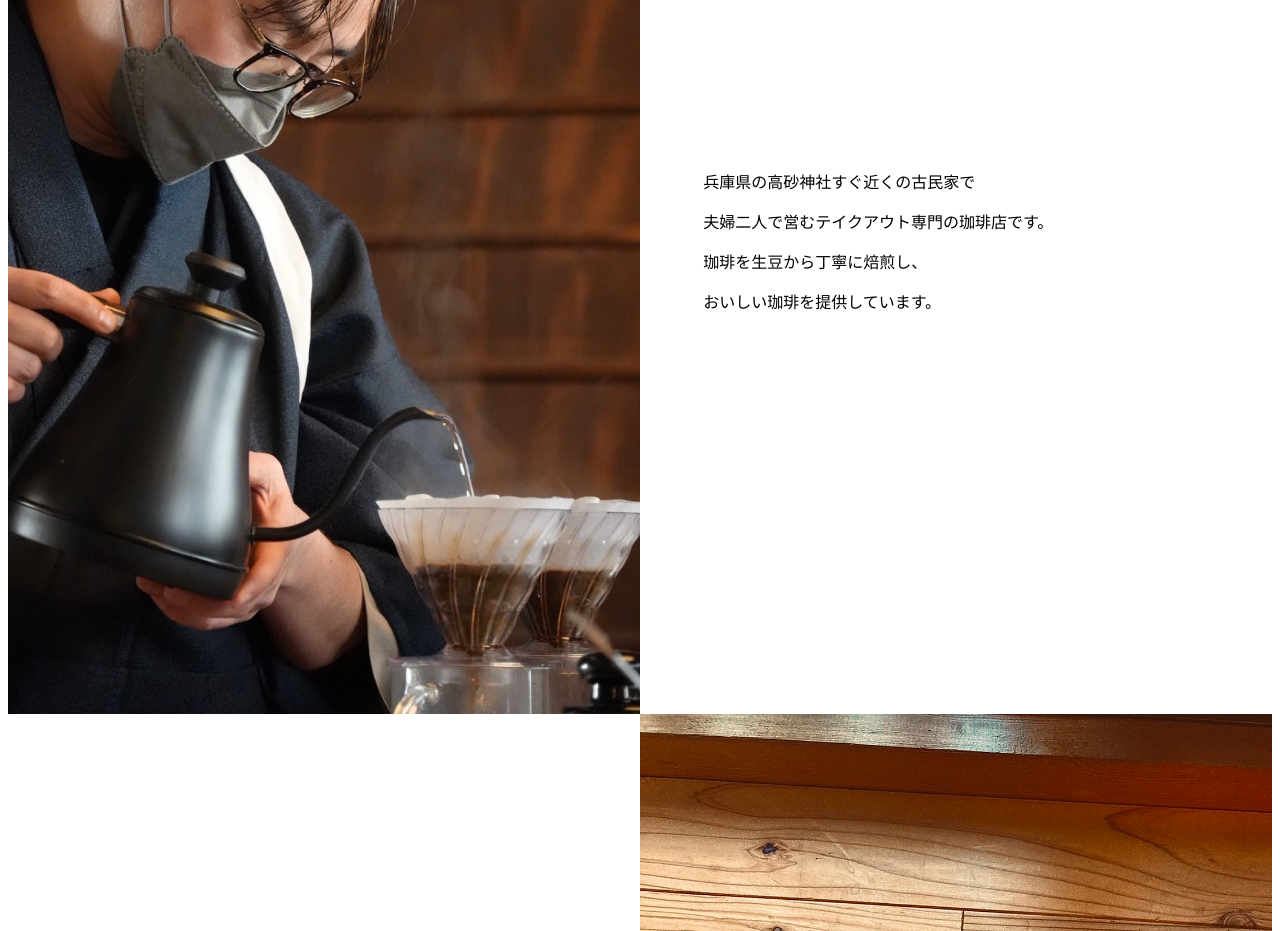
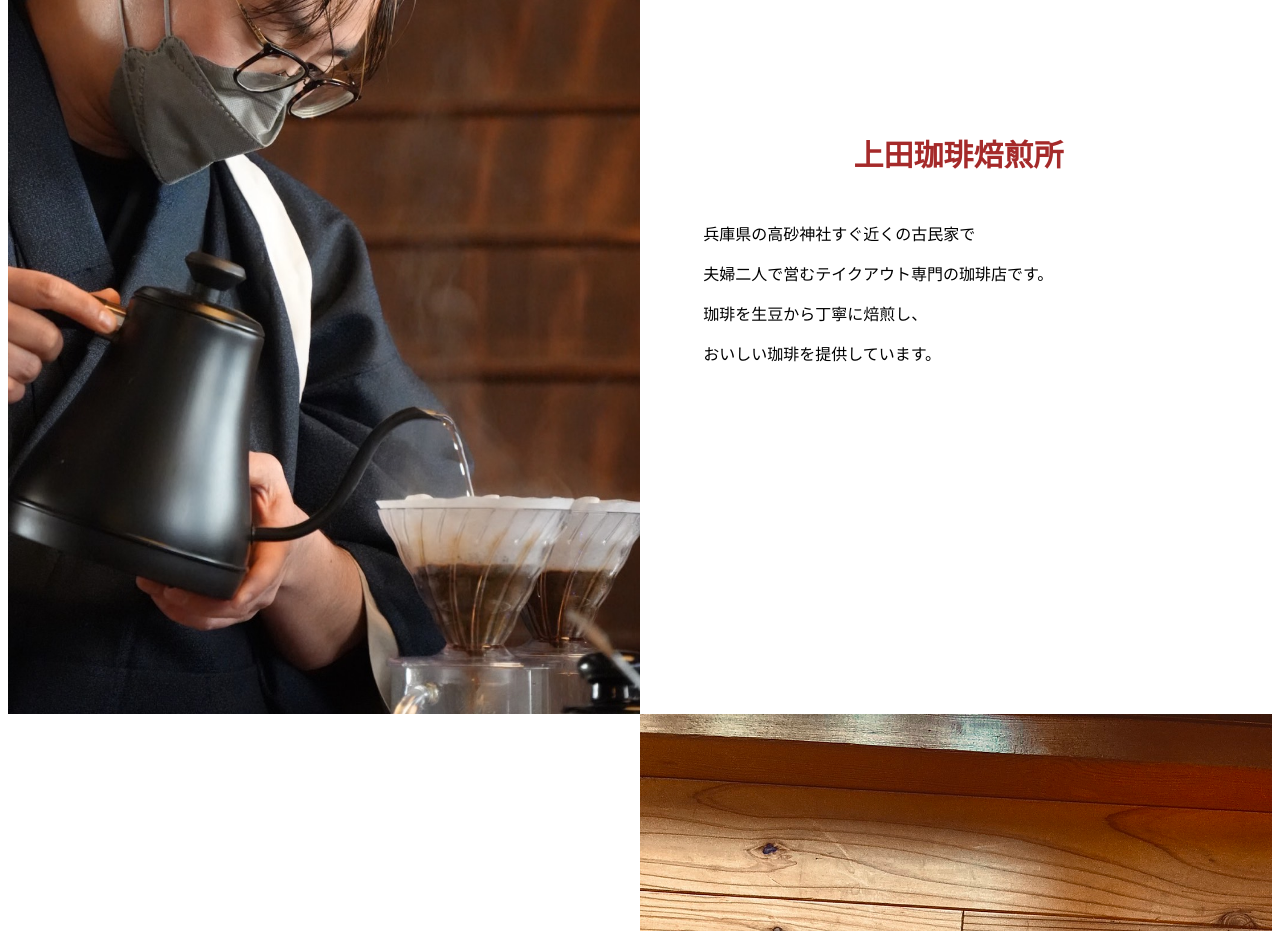
Before and after one commit to amane1107/uedacoffee, a plain HTML site: page index.html in a window 1280 px wide. Shown: the part 940-1871 px from the top of the page. Drawn offline with Linux system fonts and the light colour scheme; a web font is replaced by a local one.

Commit message:
サブタイトル増やした

```diff
--- a/index.html
+++ b/index.html
@@ -10,6 +10,7 @@
 <div class="tile_wrapper">
     <img src="image/tenshu.jpg" class="tile_image">
     <div class="tile_text">
+        <h3 class="subtitle">上田珈琲焙煎所</h3>
         <div class="honbun">
             <p>兵庫県の高砂神社すぐ近くの古民家で</p>
             <p>夫婦二人で営むテイクアウト専門の珈琲店です。</p>
```
